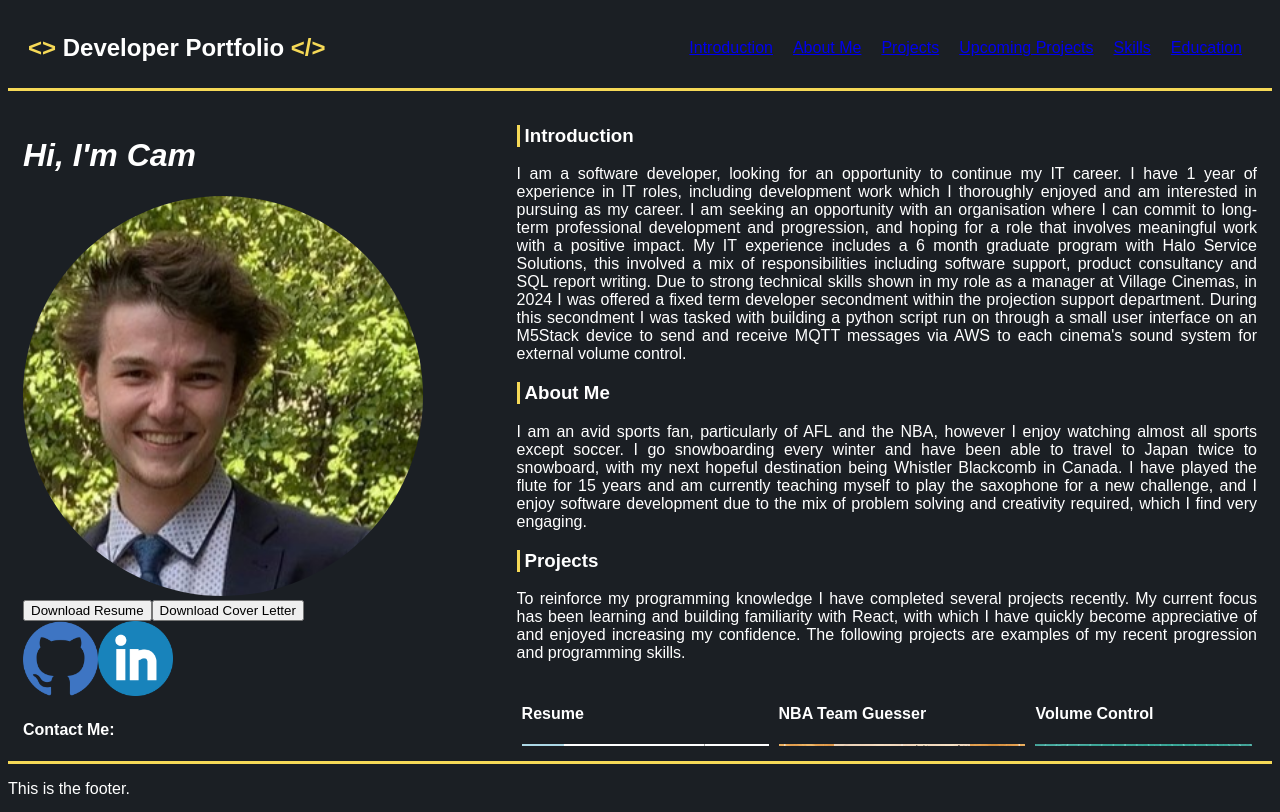
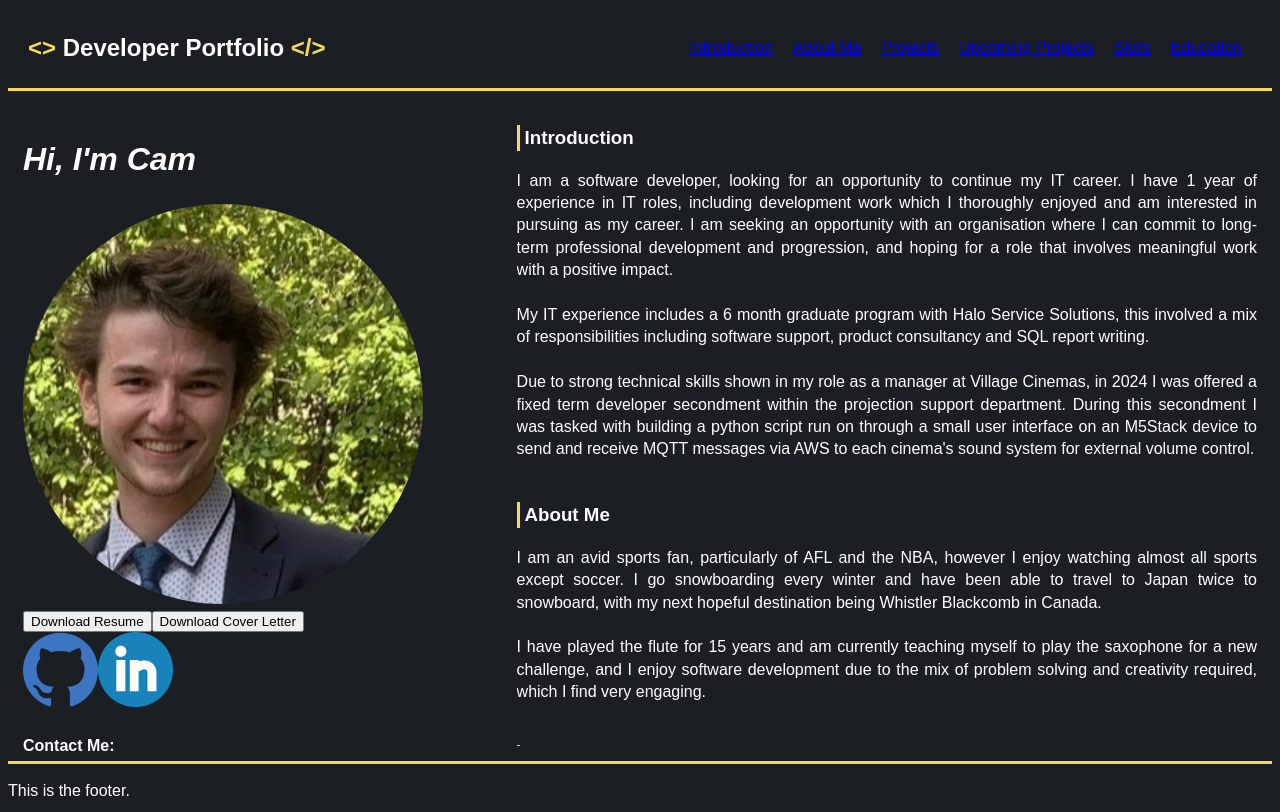
Before and after one commit to cammando016/portfolio, a React (Vite) app: page / in a window 1280 px wide. Built offline with nearby package versions, Linux system fonts and the light colour scheme.

Commit message:
Add line breaks to portfolio-content.js and update portfolio-section.jsx rendering to split paragraphs with line breaks

```diff
--- a/src/App.css
+++ b/src/App.css
@@ -3,6 +3,7 @@
     background-color: rgb(27,31,36);
     font-family: Arial, Helvetica, sans-serif;
     text-align: justify;
+    line-height: 1.4;
 }
 
 main {
--- a/src/components/portfolio-section.jsx
+++ b/src/components/portfolio-section.jsx
@@ -1,4 +1,5 @@
 import React from "react";
+import { Fragment } from "react";
 import { projectContent, upcomingProjects } from "../data/portfolio-content";
 import formatId from "../utils/format-id";
 
@@ -8,7 +9,13 @@
             <h3 className="section-heading">{sectionName}</h3>
 
             <div id={`content-${formatId(sectionName)}`} className="portfolio-section-content">
-                <p>{sectionContent}</p>
+                <p>
+                    {
+                        sectionContent.split('\n').map((line, index) => (
+                            <Fragment key={index}> {line} <br /> <br /> </Fragment>
+                        )
+                    )}
+                </p>
             </div>
 
             {
--- a/src/data/portfolio-content.js
+++ b/src/data/portfolio-content.js
@@ -2,13 +2,13 @@
     {
         sectionId: 'int001',
         sectionName: 'Introduction',
-        content: `I am a software developer, looking for an opportunity to continue my IT career. I have 1 year of experience in IT roles, including development work which I thoroughly enjoyed and am interested in pursuing as my career. I am seeking an opportunity with an organisation where I can commit to long-term professional development and progression, and hoping for a role that involves meaningful work with a positive impact. My IT experience includes a 6 month graduate program with Halo Service Solutions, this involved a mix of responsibilities including software support, product consultancy and SQL report writing. Due to strong technical skills shown in my role as a manager at Village Cinemas, in 2024 I was offered a fixed term developer secondment within the projection support department. During this secondment I was tasked with building a python script run on through a small user interface on an M5Stack device to send and receive MQTT messages via AWS to each cinema's sound system for external volume control.`,
+        content: `I am a software developer, looking for an opportunity to continue my IT career. I have 1 year of experience in IT roles, including development work which I thoroughly enjoyed and am interested in pursuing as my career. I am seeking an opportunity with an organisation where I can commit to long-term professional development and progression, and hoping for a role that involves meaningful work with a positive impact.\nMy IT experience includes a 6 month graduate program with Halo Service Solutions, this involved a mix of responsibilities including software support, product consultancy and SQL report writing.\nDue to strong technical skills shown in my role as a manager at Village Cinemas, in 2024 I was offered a fixed term developer secondment within the projection support department. During this secondment I was tasked with building a python script run on through a small user interface on an M5Stack device to send and receive MQTT messages via AWS to each cinema's sound system for external volume control.`,
         basicSection: true
     },
     {
         sectionId: 'abo001',
         sectionName: 'About Me',
-        content: `I am an avid sports fan, particularly of AFL and the NBA, however I enjoy watching almost all sports except soccer. I go snowboarding every winter and have been able to travel to Japan twice to snowboard, with my next hopeful destination being Whistler Blackcomb in Canada. I have played the flute for 15 years and am currently teaching myself to play the saxophone for a new challenge, and I enjoy software development due to the mix of problem solving and creativity required, which I find very engaging.`,
+        content: `I am an avid sports fan, particularly of AFL and the NBA, however I enjoy watching almost all sports except soccer. I go snowboarding every winter and have been able to travel to Japan twice to snowboard, with my next hopeful destination being Whistler Blackcomb in Canada.\nI have played the flute for 15 years and am currently teaching myself to play the saxophone for a new challenge, and I enjoy software development due to the mix of problem solving and creativity required, which I find very engaging.`,
         basicSection: true
     },
     {
@@ -64,19 +64,12 @@
 
 const upcomingProjects = [
     {
-        projectId: 'goo001',
-        projectName: 'Google Sheets',
-        projectImage: 'https://cdn1.vectorstock.com/i/1000x1000/84/80/people-silhouette-icon-or-anonymous-person-vector-45238480.jpg',
+        projectId: 'ros001',
+        projectName: 'Roster Scripting',
+        projectImage: '/google-sheets-photo.png',
         projectOverview: `Having completed other personal projects, I was able to identify an opportunity to apply programming skills in the workplace, so I am currently working to automate manual processes in my current role as a Manager. I am writing JavaScript functions in Google Sheets that take in weekly roster data and processes this data to automate several tasks that were previously completed manually, allowing managers to spend time focusing on more productive work. It has been very rewarding identifying and implementing a programming solution in a professional environment, which felt like a step up from the volume control project which I was brought into.`,
-        projectLink: ''
+        projectLink: 'https://docs.google.com/spreadsheets/d/1j8VK6vnDJ4QuzgJRPoZEBUOsTEJEXYZu81jCM2laSco/edit?gid=128938579#gid=128938579'
     }
-    // {
-    //     projectId: '',
-    //     projectName: '',
-    //     projectImage: '',
-    //     projectOverview: '',
-    //     projectLink: ''
-    // },
     // {
     //     projectId: '',
     //     projectName: '',
```
Also changed, not shown: public/google-sheets-photo.png (added).
